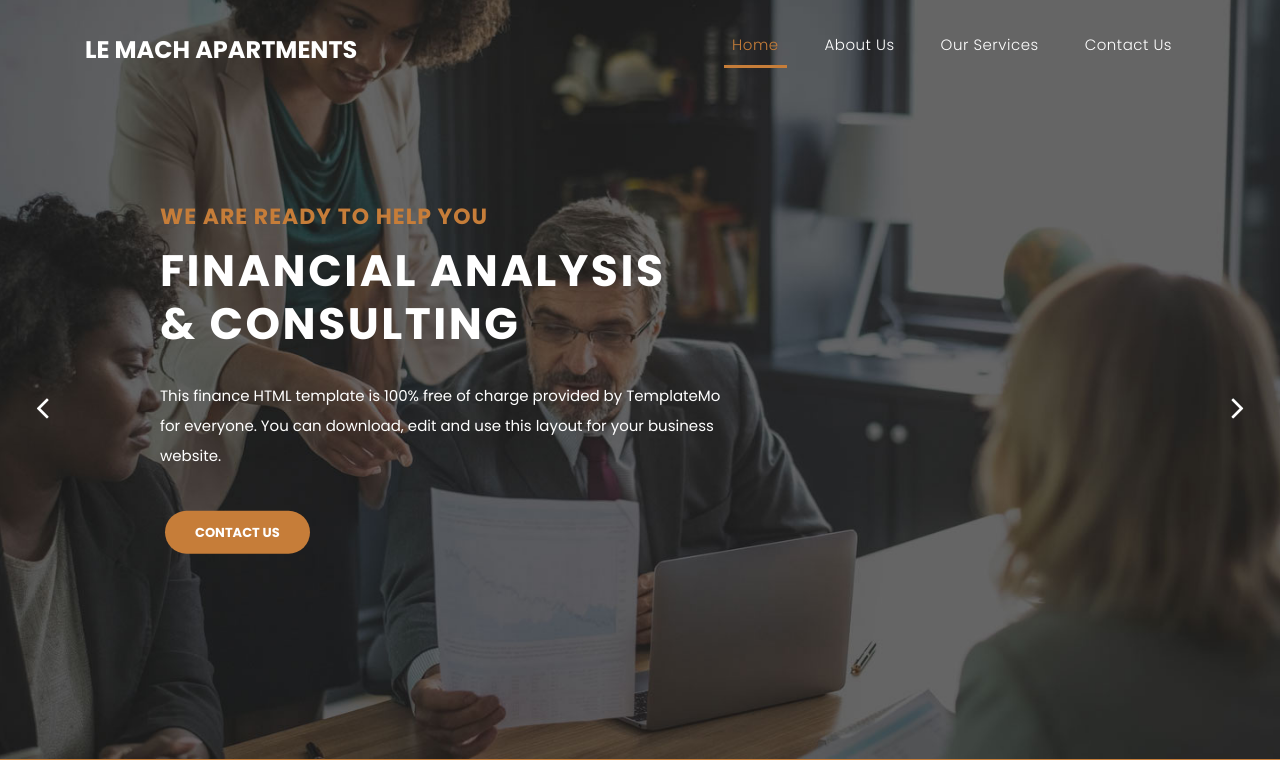
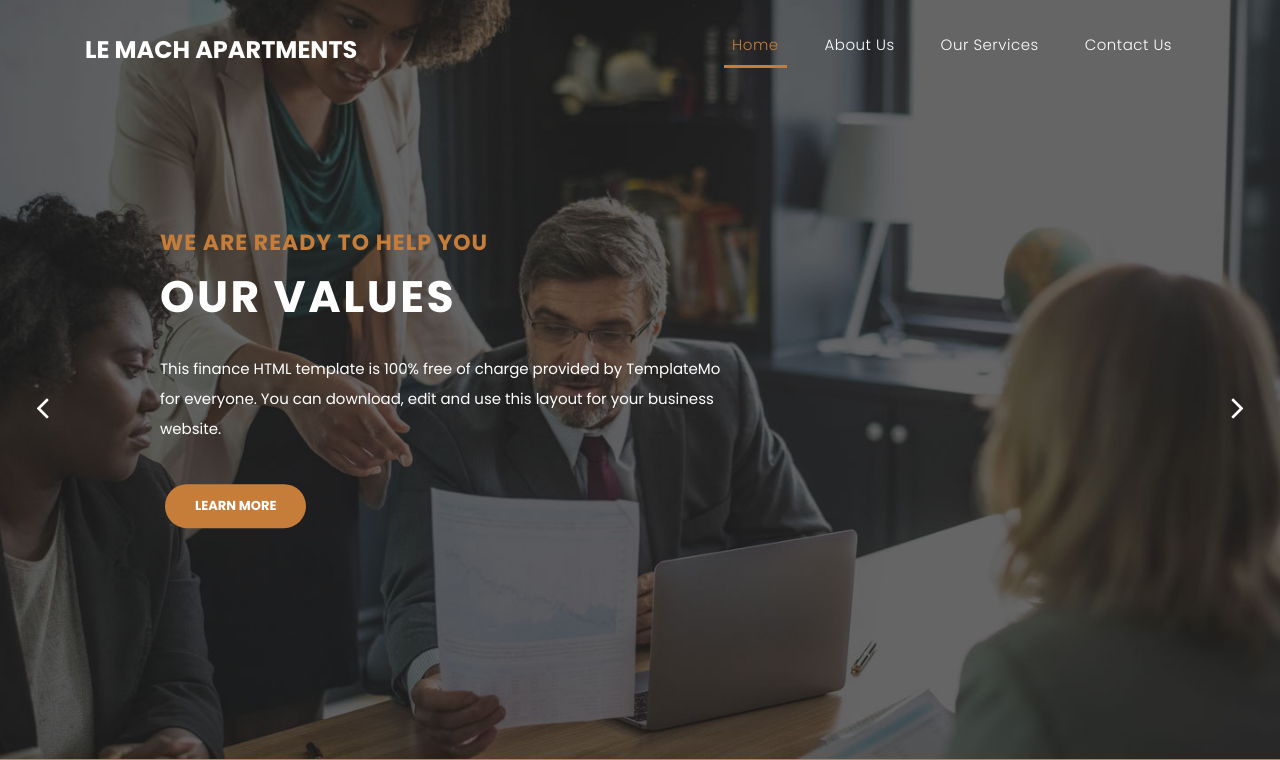
Before and after one commit to avosa/lemach, a Flask app: page / in a window 1280 px wide. Shown: the part 47-807 px from the top of the page. Run offline with Flask 2, Linux system fonts and the light colour scheme; grey boxes labelled with a size stand in for pictures from a placeholder-image service; parts of the project's set-up code (start-up, migrations or seed data) failed here and were passed over; some libraries are stand-ins or nearby versions.

Commit message:
Modified templates

```diff
--- a/app/general/templates/index.html
+++ b/app/general/templates/index.html
@@ -46,13 +46,13 @@
       <div class="img-fill">
         <div class="text-content">
           <h6>we are ready to help you</h6>
-          <h4>Financial Analysis<br />&amp; Consulting</h4>
+          <h4>Our values</h4>
           <p>
             This finance HTML template is 100% free of charge provided by
             TemplateMo for everyone. You can download, edit and use this layout
             for your business website.
           </p>
-          <a href="/contact" class="filled-button">contact us</a>
+          <a href="/about" class="filled-button">learn more</a>
         </div>
       </div>
     </div>
@@ -62,14 +62,14 @@
       <div class="img-fill">
         <div class="text-content">
           <h6>we are here to support you</h6>
-          <h4>Accounting<br />&amp; Management</h4>
+          <h4>Meetings, workshops <br />&amp; conferences</h4>
           <p>
             You are allowed to use this template for your company websites. You
             are NOT allowed to re-distribute this template ZIP file on any
             template download website. Please contact TemplateMo for more
             detail.
           </p>
-          <a href="/services" class="filled-button">our services</a>
+          <a href="/services" class="filled-button">learn more</a>
         </div>
       </div>
     </div>
@@ -79,13 +79,13 @@
       <div class="img-fill">
         <div class="text-content">
           <h6>we have a solid background</h6>
-          <h4>Market Analysis<br />&amp; Statistics</h4>
+          <h4>Meal catalogues<br />&amp; accomodation</h4>
           <p>
             Vivamus ut tellus mi. Nulla nec cursus elit, id vulputate mi. Sed
             nec cursus augue. Phasellus lacinia ac sapien vitae dapibus. Mauris
             ut dapibus velit cras interdum nisl ac urna tempor mollis.
           </p>
-          <a href="/about" class="filled-button">learn more</a>
+          <a href="/services" class="filled-button">learn more</a>
         </div>
       </div>
     </div>
```
